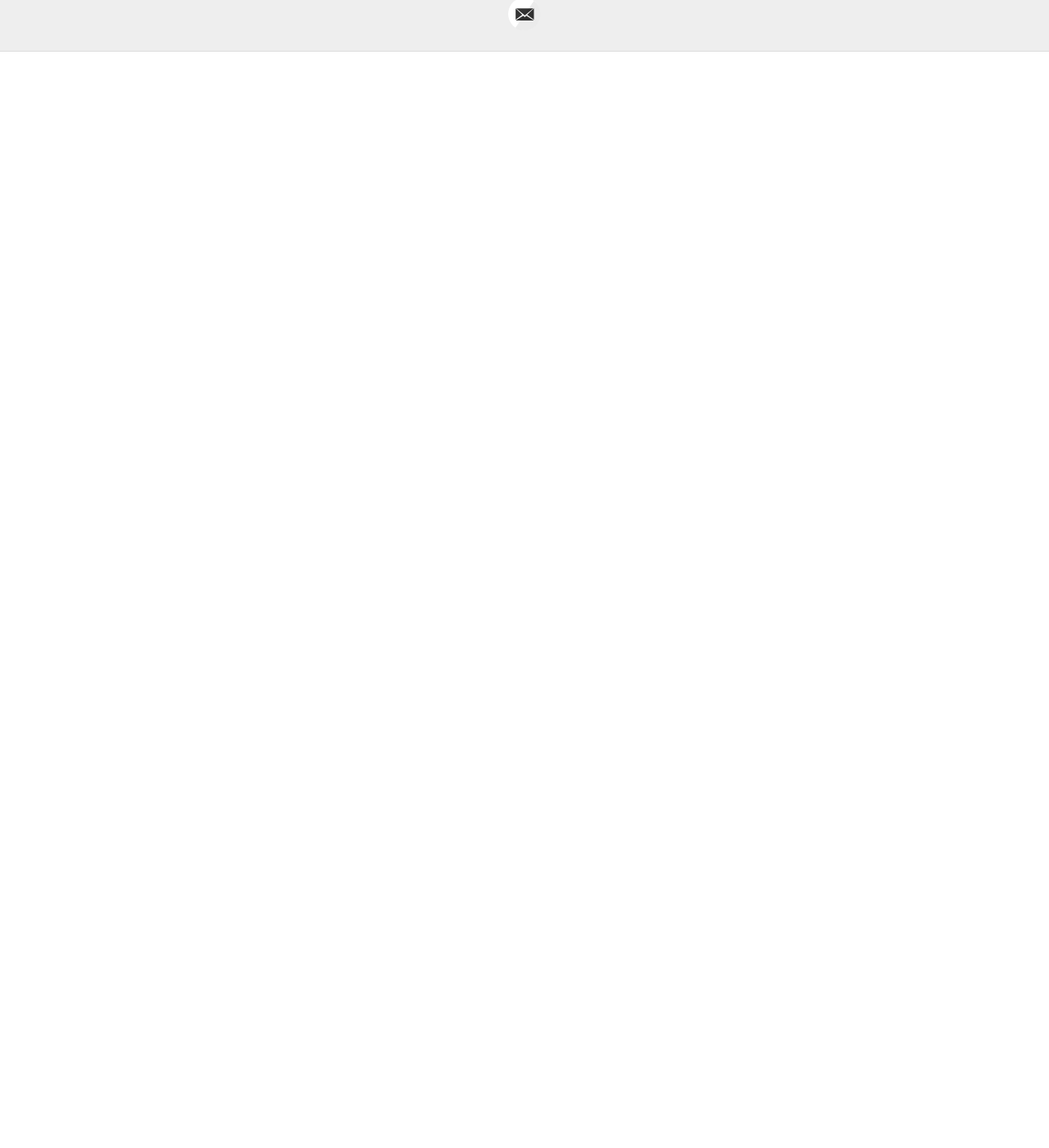
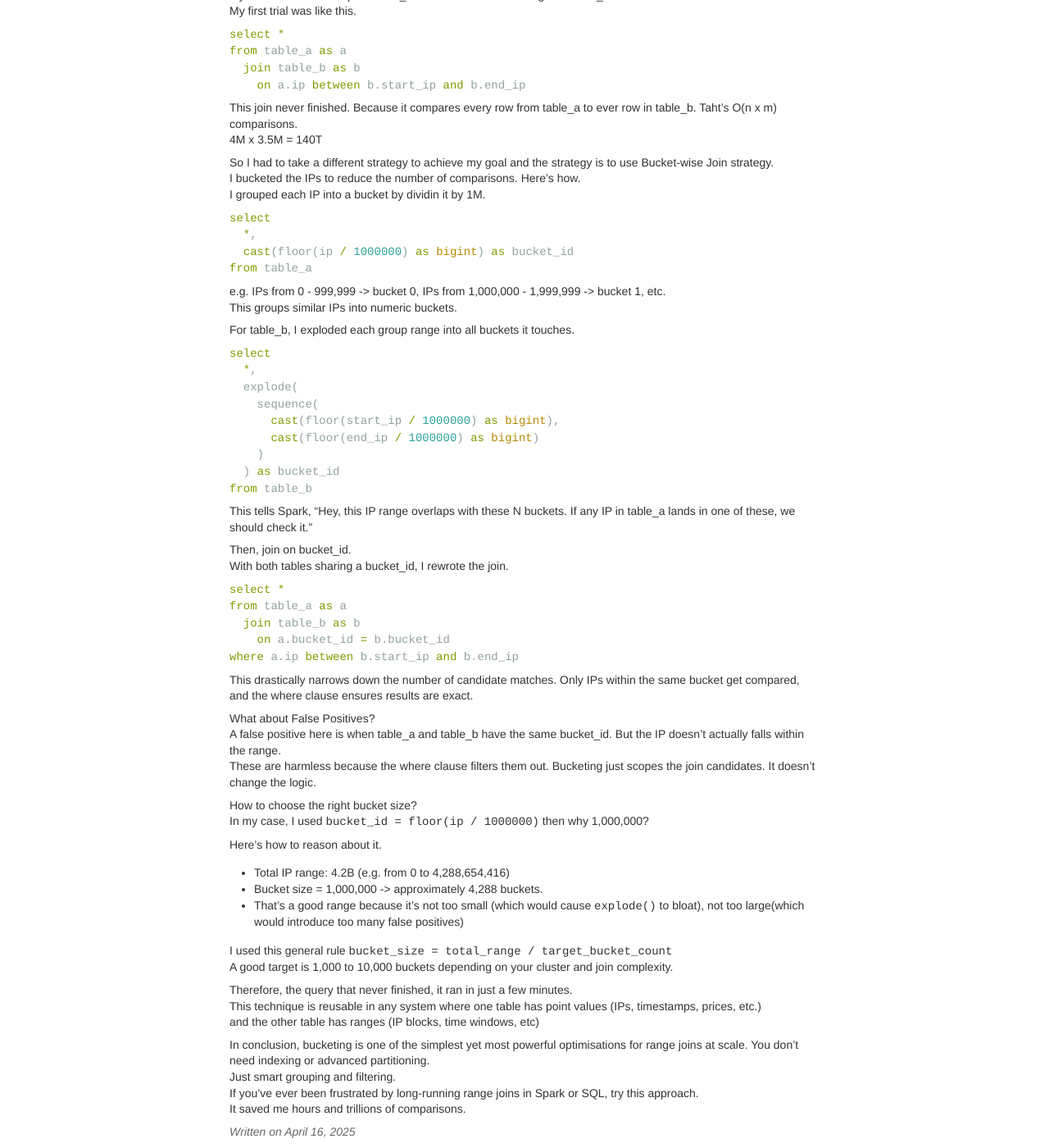
Before and after one commit to noahtjkim/noahtjkim.github.io, a Jekyll site: the page built from _posts/2025-04-16-Optimising-Range-Joins-140T-Comparisons-to-Practical-Performance.md, in a window 1280 px wide and 1400 px high, scrolled down 518 px. Shown: the whole window at 82% size. Built offline with Jekyll 4.4.1, drawn with Linux system fonts in a browser that asks for light colours; before the commit the page ends 900 px from its top, so only the background shows below that; some of the changed text lies outside the part shown.

Commit message:
Update 2025-04-16-Optimising-Range-Joins-140T-Comparisons-to-Practical-Performance.md

````diff
--- a/_posts/2025-04-16-Optimising-Range-Joins-140T-Comparisons-to-Practical-Performance.md
+++ b/_posts/2025-04-16-Optimising-Range-Joins-140T-Comparisons-to-Practical-Performance.md
@@ -11,3 +11,79 @@ To solve this, I implemented a bucket-wise join strategy.
 2) Map start_ip - end_ip ranges into overlappting bucket_ids.
 3) Join on bucket_id first and filter with between later.
 This reduced the query from 140 trillion comparisons to a scalable, fast join, all without losing accuracy.
+
+**Optimising range joins on IPs**
+Recently, I ran into a query performance nightmare in Databricks.
+I had two large tabels: table_a (~40M rows) stores individual IPs in a column called ip (bigint),
+table_b (~3.5M rows) defines IP ranges using start_ip and end_ip (both in bigint)
+My task was to find all ips in table_a that fall within the IP ranges in table_b.
+My first trial was like this.
+```sql
+select *
+from table_a as a
+  join table_b as b
+    on a.ip between b.start_ip and b.end_ip
+```
+This join never finished. Because it compares every row from table_a to ever row in table_b. Taht's O(n x m) comparisons.
+4M x 3.5M = 140T
+
+So I had to take a different strategy to achieve my goal and the strategy is to use Bucket-wise Join strategy.
+I bucketed the IPs to reduce the number of comparisons. Here's how.
+I grouped each IP into a bucket by dividin it by 1M.
+```sql
+select
+  *,
+  cast(floor(ip / 1000000) as bigint) as bucket_id
+from table_a
+```
+e.g. IPs from 0 - 999,999 -> bucket 0, IPs from 1,000,000 - 1,999,999 -> bucket 1, etc.
+This groups similar IPs into numeric buckets.
+
+For table_b, I exploded each group range into all buckets it touches.
+```sql
+select
+  *,
+  explode(
+    sequence(
+      cast(floor(start_ip / 1000000) as bigint),
+      cast(floor(end_ip / 1000000) as bigint)
+    )
+  ) as bucket_id
+from table_b
+```
+This tells Spark, "Hey, this IP range overlaps with these N buckets. If any IP in table_a lands in one of these, we should check it."
+
+Then, join on bucket_id.
+With both tables sharing a bucket_id, I rewrote the join.
+```sql
+select *
+from table_a as a
+  join table_b as b
+    on a.bucket_id = b.bucket_id
+where a.ip between b.start_ip and b.end_ip
+```
+This drastically narrows down the number of candidate matches. Only IPs within the same bucket get compared, and the where clause ensures results are exact.
+
+What about False Positives?
+A false positive here is when table_a and table_b have the same bucket_id. But the IP doesn't actually falls within the range.
+These are harmless because the where clause filters them out. Bucketing just scopes the join candidates. It doesn't change the logic.
+
+How to choose the right bucket size?
+In my case, I used `bucket_id = floor(ip / 1000000)` then why 1,000,000?
+
+Here's how to reason about it.
+- Total IP range: 4.2B (e.g. from 0 to 4,288,654,416)
+- Bucket size = 1,000,000 -> approximately 4,288 buckets.
+- That's a good range because it's not too small (which would cause `explode()` to bloat), not too large(which would introduce too many false positives)
+
+I used this general rule `bucket_size = total_range / target_bucket_count`
+A good target is 1,000 to 10,000 buckets depending on your cluster and join complexity.
+
+Therefore, the query that never finished, it ran in just a few minutes.
+This technique is reusable in any system where one table has point values (IPs, timestamps, prices, etc.)
+and the other table has ranges (IP blocks, time windows, etc)
+
+In conclusion, bucketing is one of the simplest yet most powerful optimisations for range joins at scale.  You don't need indexing or advanced partitioning.
+Just smart grouping and filtering.
+If you've ever been frustrated by long-running range joins in Spark or SQL, try this approach.
+It saved me hours and trillions of comparisons.
````
